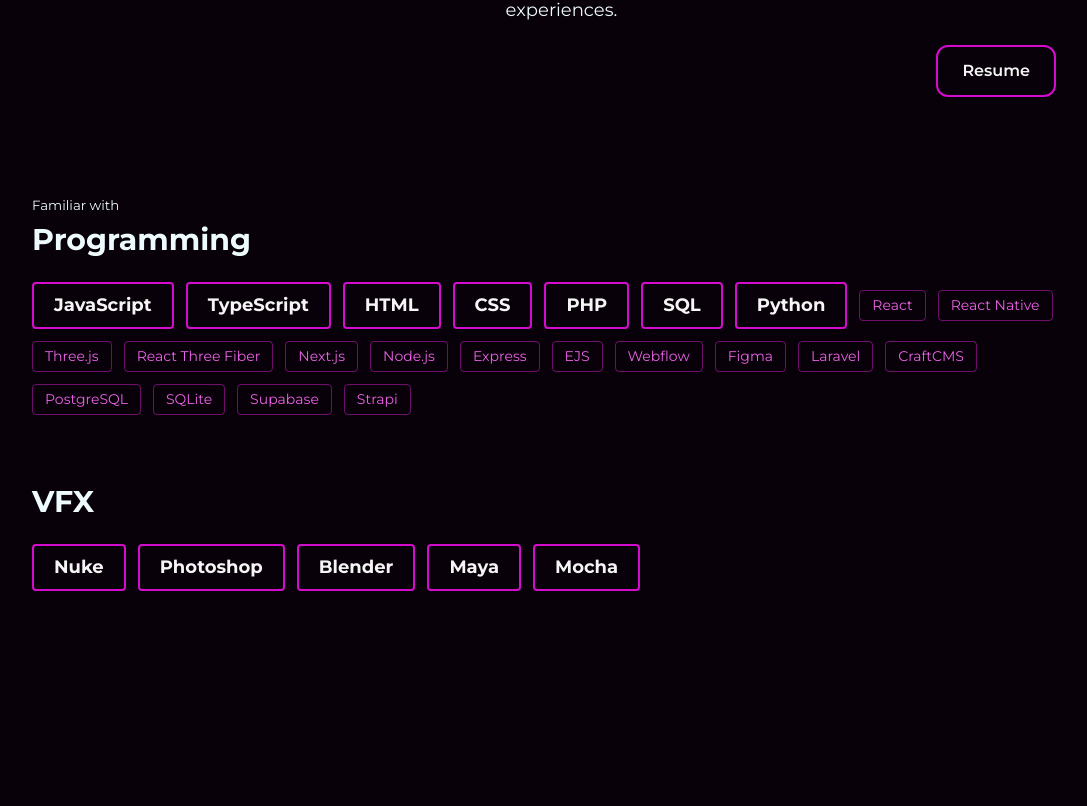
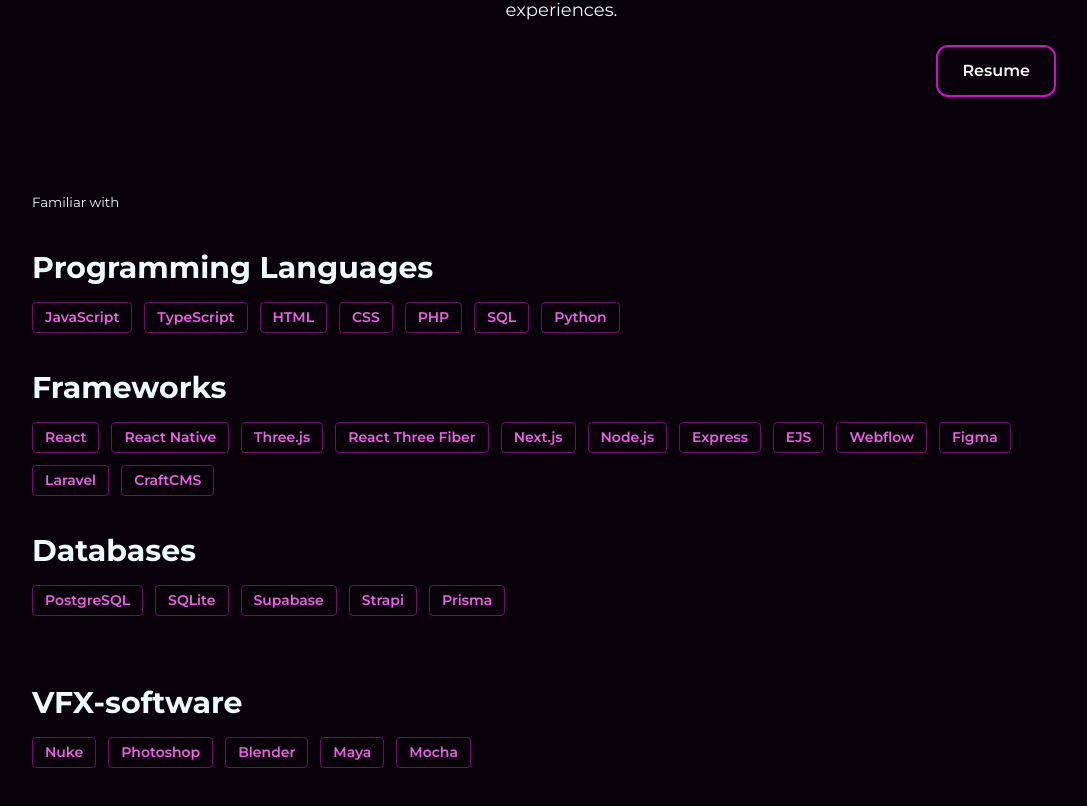
Before and after one commit to Lito00356/portfolio, a React (Vite) app: page /about in a window 1280 px wide. Shown: the part 909-1715 px from the top of the page, without its empty margins (96-1183 px from the left). Before the commit the page ends 1596 px from the top, so only its background shows below. Built offline with nearby package versions, Linux system fonts and the light colour scheme; no server answers.

Commit message:
changed up the list | adjusted css

```diff
--- a/src/app/pages/about/about.css
+++ b/src/app/pages/about/about.css
@@ -69,9 +69,22 @@
   padding-bottom: var(--spacing-6xl);
 }
 
+.about-skills__group {
+  display: flex;
+  flex-direction: column;
+  gap: var(--spacing-2xl);
+}
+
+.about-skills__subgroup {
+  display: flex;
+  flex-direction: column;
+  gap: var(--spacing-sm);
+}
+
 .about-skills__title {
   font-size: var(--text-size-2xl);
-  margin: 0 0 var(--spacing-lg);
+  font-weight: 700;
+  margin: 0;
 }
 
 .about-skills__badges {
@@ -86,18 +99,24 @@
 
 .about-skills__badge {
   font-size: var(--text-size-sm);
+  font-weight: 600;
   color: var(--main-color-light);
   border: 1px solid var(--main-color-muted);
   border-radius: var(--radius-2xs);
   padding: var(--spacing-2xs) var(--spacing-sm);
+  cursor: default;
+  transition:
+    transform 0.15s ease,
+    background-color 0.15s ease,
+    color 0.15s ease,
+    border-color 0.15s ease;
 }
 
-.about-skills__badge--lang {
-  font-size: var(--text-size-lg);
-  font-weight: 700;
-  color: var(--text-white);
-  border: 2px solid var(--main-color);
-  padding: var(--spacing-xs) var(--spacing-lg);
+.about-skills__badge:hover {
+  transform: translateY(-1px);
+  background-color: var(--main-color);
+  border-color: var(--main-color);
+  color: var(--color-black);
 }
 
 @media (max-width: 48rem) {
--- a/src/app/pages/about/about.jsx
+++ b/src/app/pages/about/about.jsx
@@ -1,4 +1,4 @@
-import { FRAMEWORKS, LANGUAGES, VFX_SKILLS } from "@lib/lists";
+import { DATABASES, FRAMEWORKS, LANGUAGES, VFX_SKILLS } from "@lib/lists";
 import "./about.css";
 
 const About = () => {
@@ -36,13 +36,21 @@
       <section className="container-80 about-skills">
         <div className="about-skills__group">
           <small>Familiar with</small>
-          <h2 className="about-skills__title">Programming</h2>
+
+          <div className="about-skills__subgroup">
+            <h2 className="about-skills__title">Programming Languages</h2>
             <ul className="about-skills__badges">
               {LANGUAGES.map((tech) => (
-              <li key={tech} className="about-skills__badge about-skills__badge--lang">
+                <li key={tech} className="about-skills__badge">
                   {tech}
                 </li>
               ))}
+            </ul>
+          </div>
+
+          <div className="about-skills__subgroup">
+            <h2 className="about-skills__title">Frameworks</h2>
+            <ul className="about-skills__badges">
               {FRAMEWORKS.map((tech) => (
                 <li key={tech} className="about-skills__badge">
                   {tech}
@@ -51,15 +59,29 @@
             </ul>
           </div>
 
-        <div className="about-skills__group">
-          <h2 className="about-skills__title">VFX</h2>
+          <div className="about-skills__subgroup">
+            <h2 className="about-skills__title">Databases</h2>
             <ul className="about-skills__badges">
-            {VFX_SKILLS.map((tech) => (
-              <li key={tech} className="about-skills__badge about-skills__badge--lang">
+              {DATABASES.map((tech) => (
+                <li key={tech} className="about-skills__badge">
                   {tech}
                 </li>
               ))}
             </ul>
+          </div>
+        </div>
+
+        <div className="about-skills__group">
+          <div className="about-skills__subgroup">
+            <h2 className="about-skills__title">VFX-software</h2>
+            <ul className="about-skills__badges">
+              {VFX_SKILLS.map((tech) => (
+                <li key={tech} className="about-skills__badge">
+                  {tech}
+                </li>
+              ))}
+            </ul>
+          </div>
         </div>
       </section>
     </>
--- a/src/lib/lists.js
+++ b/src/lib/lists.js
@@ -13,10 +13,8 @@
   "Figma",
   "Laravel",
   "CraftCMS",
-  "PostgreSQL",
-  "SQLite",
-  "Supabase",
-  "Strapi",
 ];
 
+export const DATABASES = ["PostgreSQL", "SQLite", "Supabase", "Strapi", "Prisma"];
+
 export const VFX_SKILLS = ["Nuke", "Photoshop", "Blender", "Maya", "Mocha"];
```
Lines whose indentation alone changed are shown as unchanged.
